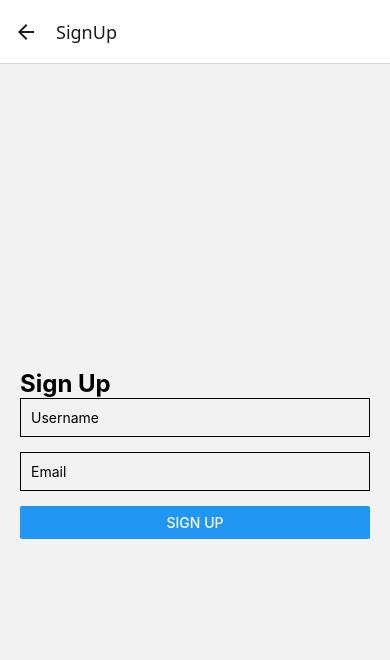
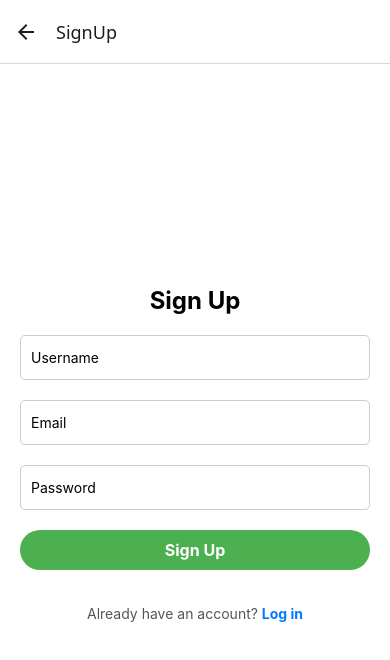
Before and after one commit to TUDublinBlanchBusinessIT/project-SamiraAhmed1-1, a React Native app: screen /SignUp in a window 390 px wide. Shown: the top 660 px of the page. Built offline with nearby package versions, Linux system fonts and the light colour scheme.

Commit message:
firebase connected

```diff
--- a/App.js
+++ b/App.js
@@ -5,7 +5,7 @@ import RegisterScreen from './components/registerscreen';
 import Homescreen from './components/Homescreen';
 import SignUpScreen from './components/SignUpScreen';
 import RequestScreen from './components/RequestScreen';
-import  MessagesScreen from './components/MessagesScreen';
+import MessagesScreen from './components/MessagesScreen';
 import ConversationScreen from './components/ConversationScreen';
 import ProfileScreen from './components/ProfileScreen';
 import EditProfileScreen from './components/EditProfileScreen';
@@ -24,9 +24,6 @@ export default function App() {
         <Stack.Screen name="Conversation" component={ConversationScreen} />
         <Stack.Screen name="Profile" component={ProfileScreen} />
         <Stack.Screen name="EditProfile" component={EditProfileScreen} />
-
-
-
       </Stack.Navigator>
     </NavigationContainer>
   );
--- a/components/SignUpScreen.js
+++ b/components/SignUpScreen.js
@@ -1,24 +1,70 @@
 import React, { useState } from 'react';
-import { View, Text, TextInput, Button, StyleSheet } from 'react-native';
+import {
+  View,
+  TextInput,
+  Text,
+  TouchableOpacity,
+  StyleSheet,
+  Alert,
+} from 'react-native';
+import firebase from 'firebase/compat/app'; // Use Firebase compat SDK
+import 'firebase/compat/auth'; // Firebase Auth
+import 'firebase/compat/firestore'; // Firebase Firestore
+
+// Firebase Configuration
+const firebaseConfig = {
+  apiKey: "AIzaSyC6Sequ-5StxQt4EGhuiEdvwKHxl-MjZ3Y",
+  databaseURL: "https://borrowbuddy-801e2.firebaseapp.com",
+  authDomain: "borrowbuddy-801e2.firebaseapp.com",
+  projectId: "borrowbuddy-801e2",
+  storageBucket: "borrowbuddy-801e2.appspot.com",
+  messagingSenderId: "681414019242",
+  appId: "1:681414019242:web:860f688fcdbd563d8768d3",
+};
+
+// Initialize Firebase only if not already initialized
+if (!firebase.apps.length) {
+  firebase.initializeApp(firebaseConfig);
+}
 
 export default function SignUpScreen({ navigation }) {
+  const [email, setEmail] = useState('');
+  const [password, setPassword] = useState('');
   const [username, setUsername] = useState('');
-  const [email, setEmail] = useState('');
 
   const handleSignUp = () => {
-    // Handle sign up logic here
-    navigation.navigate('Homescreen'); // After successful signup
+    if (!email || !password || !username) {
+      Alert.alert('Error', 'Please fill out all fields.');
+      return;
+    }
+
+    firebase.auth().createUserWithEmailAndPassword(email, password)
+      .then((userCredential) => {
+        const userId = userCredential.user.uid;
+
+        firebase.firestore().collection('users').doc(userId).set({
+          username,
+          email,
+          createdAt: firebase.firestore.FieldValue.serverTimestamp(),
+        }).then(() => {
+          Alert.alert('Success', 'Account created successfully!');
+          navigation.navigate('Homescreen', { username });
+        }).catch((error) => Alert.alert('Error', error.message));
+      })
+      .catch((error) => Alert.alert('Error', error.message));
   };
 
   return (
     <View style={styles.container}>
       <Text style={styles.title}>Sign Up</Text>
+
       <TextInput
         style={styles.input}
         placeholder="Username"
         value={username}
         onChangeText={setUsername}
       />
+
       <TextInput
         style={styles.input}
         placeholder="Email"
@@ -26,13 +72,72 @@ export default function SignUpScreen({ navigation }) {
         onChangeText={setEmail}
         keyboardType="email-address"
       />
-      <Button title="Sign Up" onPress={handleSignUp} />
+
+      <TextInput
+        style={styles.input}
+        placeholder="Password"
+        value={password}
+        onChangeText={setPassword}
+        secureTextEntry
+      />
+
+      <TouchableOpacity style={styles.button} onPress={handleSignUp}>
+        <Text style={styles.buttonText}>Sign Up</Text>
+      </TouchableOpacity>
+
+      <Text style={styles.loginText}>
+        Already have an account?{' '}
+        <Text
+          style={styles.loginLink}
+          onPress={() => navigation.navigate('Register')}
+        >
+          Log in
+        </Text>
+      </Text>
     </View>
   );
 }
 
 const styles = StyleSheet.create({
-  container: { flex: 1, padding: 20, justifyContent: 'center' },
-  title: { fontSize: 24, fontWeight: 'bold' },
-  input: { borderWidth: 1, padding: 10, marginBottom: 15 },
+  container: {
+    flex: 1,
+    padding: 20,
+    justifyContent: 'center',
+    backgroundColor: '#ffffff',
+  },
+  title: {
+    fontSize: 24,
+    fontWeight: 'bold',
+    marginBottom: 20,
+    textAlign: 'center',
+  },
+  input: {
+    height: 45,
+    borderColor: '#ccc',
+    borderWidth: 1,
+    borderRadius: 5,
+    paddingLeft: 10,
+    marginBottom: 20,
+  },
+  button: {
+    backgroundColor: '#4CAF50',
+    paddingVertical: 10,
+    borderRadius: 25,
+    marginBottom: 20,
+    alignItems: 'center',
+  },
+  buttonText: {
+    color: '#fff',
+    fontSize: 16,
+    fontWeight: 'bold',
+  },
+  loginText: {
+    textAlign: 'center',
+    marginTop: 15,
+    color: '#555',
+  },
+  loginLink: {
+    color: '#007BFF',
+    fontWeight: 'bold',
+  },
 });
```
Also changed, not shown: firebaseConfig.js (added, +17 -0 lines), package.json (+7 -1 lines), 1 other file (tests, documents, lock files or other folders).
